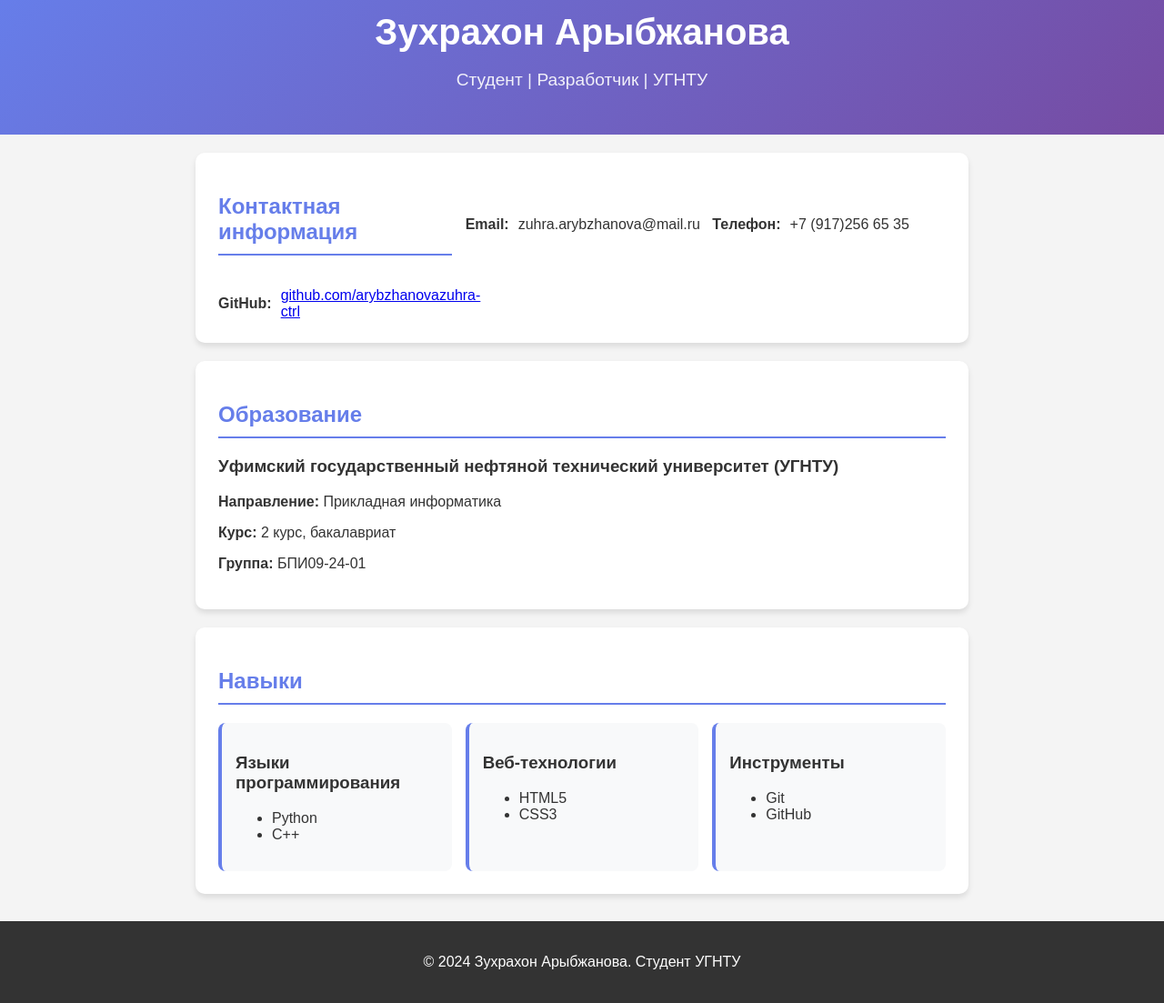
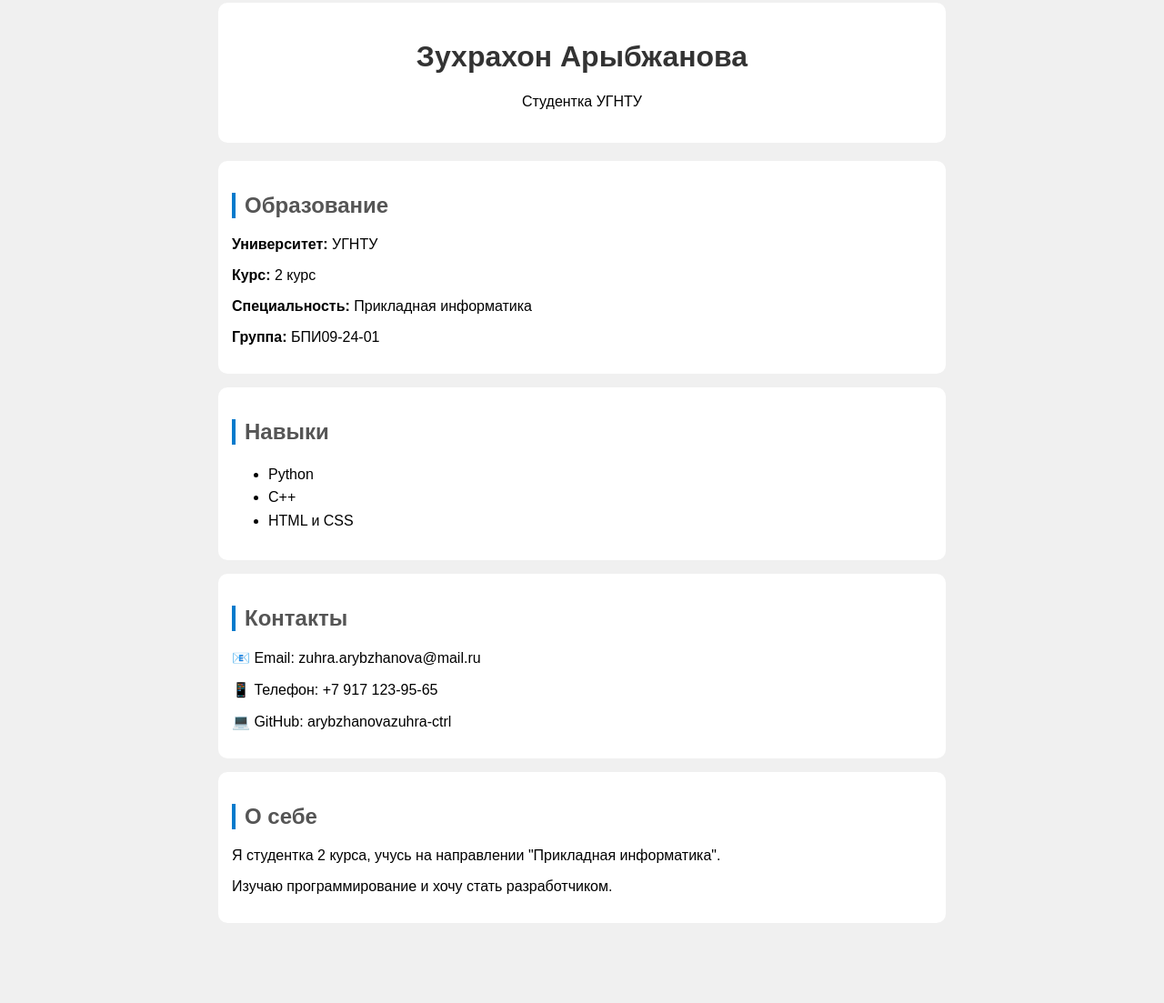
Before and after one commit to arybzhanovazuhra-ctrl/arybzhanovazuhra-ctrl.github.io, a plain HTML site: page index.html in a window 1280 px wide. Shown: the part 17-1120 px from the top of the page at 91% size. After the commit the page ends 1067 px from the top, so only its background shows below. Drawn offline with Linux system fonts and the light colour scheme.

Commit message:
Update index.html

```diff
--- a/index.html
+++ b/index.html
@@ -1,141 +1,82 @@
 <!DOCTYPE html>
-<html lang="ru">
+<html>
 <head>
-    <meta charset="UTF-8">
-    <meta name="viewport" content="width=device-width, initial-scale=1.0">
-    <title>Резюме - Зухрахон Арыбжанова</title>
+    <title>Мое резюме</title>
     <style>
         body {
-            font-family: 'Arial', sans-serif;
-            margin: 0;
-            padding: 0;
-            background-color: #f4f4f4;
+            font-family: Arial;
+            max-width: 800px;
+            margin: 0 auto;
+            padding: 20px;
+            background-color: #f0f0f0;
+        }
+
+        .header {
+            text-align: center;
+            background: white;
+            padding: 20px;
+            border-radius: 10px;
+            margin-bottom: 20px;
+        }
+
+        .section {
+            background: white;
+            padding: 15px;
+            margin-bottom: 15px;
+            border-radius: 10px;
+        }
+
+        h1 {
             color: #333;
         }
-        header {
-            text-align: center;
-            padding: 30px 0;
-            background: linear-gradient(135deg, #667eea 0%, #764ba2 100%);
-            color: white;
+
+        h2 {
+            color: #555;
+            border-left: 4px solid #007acc;
+            padding-left: 10px;
         }
-        h1 {
-            margin: 0;
-            font-size: 2.5em;
-        }
-        .subtitle {
-            font-size: 1.2em;
-            opacity: 0.9;
-        }
-        section {
-            background: white;
-            padding: 25px;
-            margin: 20px auto;
-            max-width: 800px;
-            border-radius: 10px;
-            box-shadow: 0 4px 6px rgba(0, 0, 0, 0.1);
-        }
-        h2 {
-            color: #667eea;
-            border-bottom: 2px solid #667eea;
-            padding-bottom: 10px;
-        }
-        .contact-info {
-            display: grid;
-            grid-template-columns: repeat(auto-fit, minmax(250px, 1fr));
-            gap: 15px;
-        }
-        .contact-item {
-            display: flex;
-            align-items: center;
-            gap: 10px;
-        }
-        .skills-grid {
-            display: grid;
-            grid-template-columns: repeat(auto-fit, minmax(200px, 1fr));
-            gap: 15px;
-        }
-        .skill-category {
-            background: #f8f9fa;
-            padding: 15px;
-            border-radius: 8px;
-            border-left: 4px solid #667eea;
-        }
-        footer {
-            text-align: center;
-            padding: 20px;
-            background: #333;
-            color: white;
-            margin-top: 30px;
-        }
-        @media (max-width: 600px) {
-            section {
-                margin: 10px;
-                padding: 15px;
-            }
+
+        ul {
+            line-height: 1.6;
         }
     </style>
 </head>
 <body>
 
-<header>
+    <div class="header">
         <h1>Зухрахон Арыбжанова</h1>
-    <p class="subtitle">Студент | Разработчик | УГНТУ</p>
-</header>
+        <p>Студентка УГНТУ</p>
+    </div>
 
-<section class="contact-info">
-    <h2>Контактная информация</h2>
-    <div class="contact-item">
-        <strong>Email:</strong> zuhra.arybzhanova@mail.ru
-    </div>
-    <div class="contact-item">
-        <strong>Телефон:</strong> +7 (917)256 65 35
-    </div>
-    <div class="contact-item">
-        <strong>GitHub:</strong>
-        <a href="https://github.com/ваш_пользователь" target="_blank">github.com/arybzhanovazuhra-ctrl</a>
-    </div>
-</section>
-
-<section class="education">
+    <div class="section">
         <h2>Образование</h2>
-    <div class="education-item">
-        <h3>Уфимский государственный нефтяной технический университет (УГНТУ)</h3>
-        <p><strong>Направление:</strong> Прикладная информатика</p>
-        <p><strong>Курс:</strong> 2 курс, бакалавриат</p>
+        <p><strong>Университет:</strong> УГНТУ</p>
+        <p><strong>Курс:</strong> 2 курс</p>
+        <p><strong>Специальность:</strong> Прикладная информатика</p>
         <p><strong>Группа:</strong> БПИ09-24-01</p>
     </div>
-</section>
 
-<section class="skills">
+    <div class="section">
         <h2>Навыки</h2>
-    <div class="skills-grid">
-        <div class="skill-category">
-            <h3>Языки программирования</h3>
         <ul>
-                <li>Python</li>
-                <li>C++</li>
+            <li>Python </li>
+            <li>C++ </li>
+            <li>HTML и CSS </li>
         </ul>
     </div>
-        <div class="skill-category">
-            <h3>Веб-технологии</h3>
-            <ul>
-                <li>HTML5</li>
-                <li>CSS3</li>
-            </ul>
+
+    <div class="section">
+        <h2>Контакты</h2>
+        <p>📧 Email: zuhra.arybzhanova@mail.ru </p>
+        <p>📱 Телефон: +7 917 123-95-65</p>
+        <p>💻 GitHub: arybzhanovazuhra-ctrl </p>
     </div>
-        <div class="skill-category">
-            <h3>Инструменты</h3>
-            <ul>
-                <li>Git</li>
-                <li>GitHub</li>
-            </ul>
+
+    <div class="section">
+        <h2>О себе</h2>
+        <p>Я студентка 2 курса, учусь на направлении "Прикладная информатика".</p>
+        <p>Изучаю программирование и хочу стать разработчиком.</p>
     </div>
-    </div>
-</section>
-
-<footer>
-    <p>&copy; 2024 Зухрахон Арыбжанова. Студент УГНТУ</p>
-</footer>
 
 </body>
 </html>
```
Lines whose indentation alone changed are shown as unchanged.
